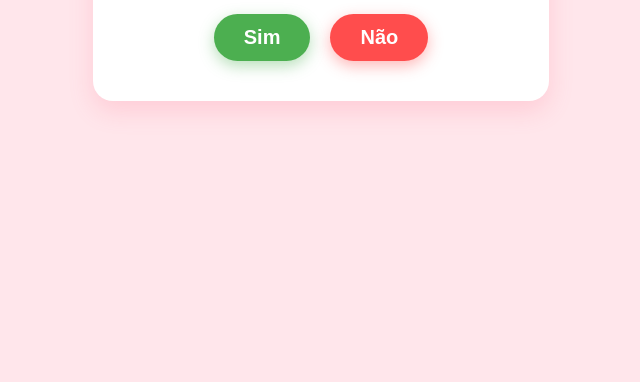
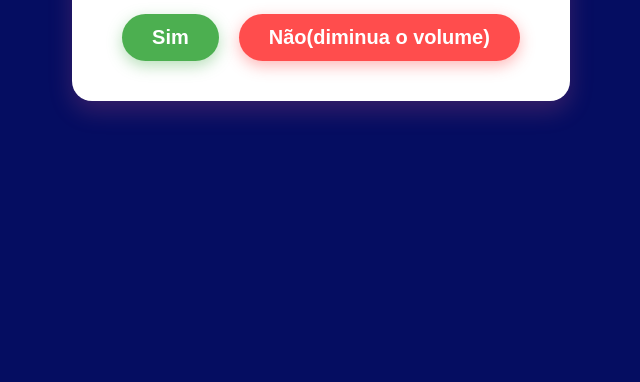
Before and after one commit to CesarLucasSB/Aleatorios, a plain HTML site: page index.html in a window 1280 px wide. Shown: the part 418-800 px from the top of the page, without its empty margins (319-959 px from the left). Drawn offline with Linux system fonts and the light colour scheme.

Commit message:
Update index.html
Curioso 2.0

```diff
--- a/index.html
+++ b/index.html
@@ -10,7 +10,7 @@
             justify-content: center;
             align-items: center;
             height: 100vh;
-            background-color: #ffe6eb;
+            background-color: #050d61;
             font-family: 'Segoe UI', Tahoma, Geneva, Verdana, sans-serif;
             margin: 0;
             overflow: hidden;
@@ -85,7 +85,7 @@
         <h1>Você é curioso(a)?</h1>
         <div class="buttons">
             <button id="btn-sim">Sim</button>
-            <button id="btn-nao">Não</button>
+            <button id="btn-nao">Não(diminua o volume)</button>
         </div>
     </div>
 
```
